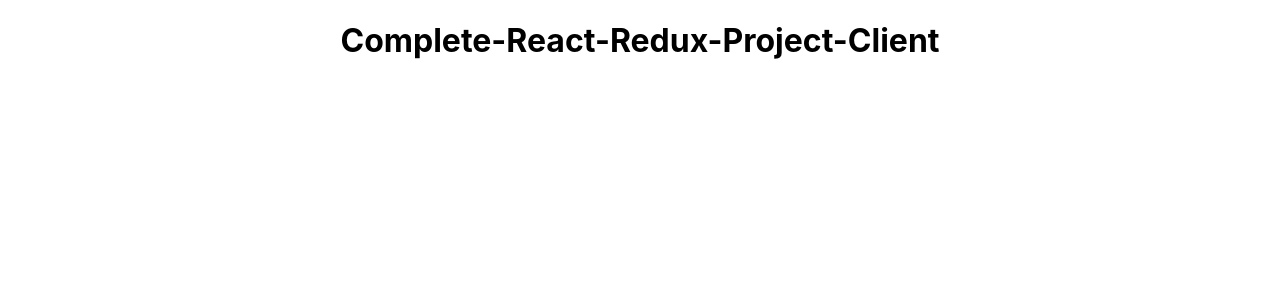
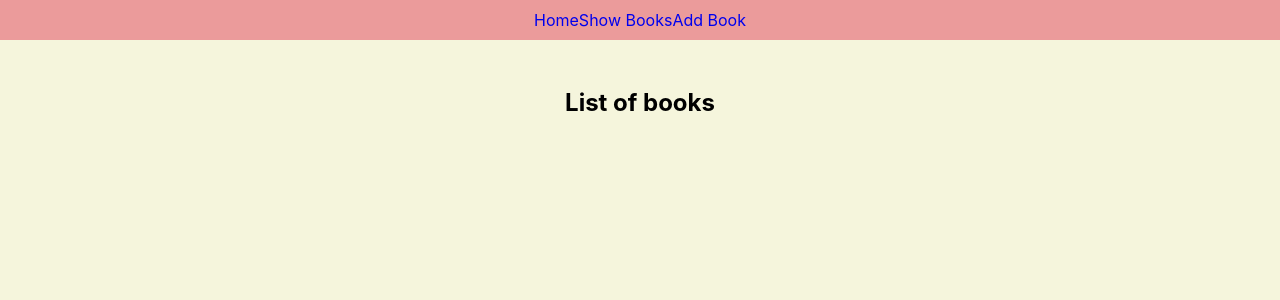
Before and after one commit to shamim-5/complete-react-redux-project, a React (Create React App) app: page /show-books in a window 1280 px wide. Shown: the top 300 px of the page. Built offline with nearby package versions, Linux system fonts and the light colour scheme.

Commit message:
add routes nav and custom-css

```diff
--- a/package.json
+++ b/package.json
@@ -3,11 +3,14 @@
   "version": "0.1.0",
   "private": true,
   "dependencies": {
+    "@reduxjs/toolkit": "^1.8.3",
     "@testing-library/jest-dom": "^5.16.4",
     "@testing-library/react": "^13.3.0",
     "@testing-library/user-event": "^13.5.0",
     "react": "^18.2.0",
     "react-dom": "^18.2.0",
+    "react-redux": "^8.0.2",
+    "react-router-dom": "^6.3.0",
     "react-scripts": "5.0.1",
     "web-vitals": "^2.1.4"
   },
--- a/src/App.css
+++ b/src/App.css
@@ -1,38 +1,86 @@
-.App {
-  text-align: center;
+/* Custom Style */
+* {
+  margin: 0;
+  padding: 0;
+  box-sizing: border-box;
+  text-decoration: none;
+  list-style-type: none;
+  outline: none;
 }
 
-.App-logo {
-  height: 40vmin;
-  pointer-events: none;
+body {
+  background-color: beige;
 }
 
-@media (prefers-reduced-motion: no-preference) {
-  .App-logo {
-    animation: App-logo-spin infinite 20s linear;
-  }
+nav {
+  background-color: rgb(235, 155, 155);
+  height: 5vh;
+  display: flex;
+  justify-content: center;
+  align-items: center;
+  padding: 1rem;
 }
 
-.App-header {
-  background-color: #282c34;
-  min-height: 100vh;
-  display: flex;
-  flex-direction: column;
-  align-items: center;
-  justify-content: center;
-  font-size: calc(10px + 2vmin);
+.nav-link {
+  color: black;
+  margin: 0 1rem 0 0;
+  transition: all 0.3s;
+}
+
+.nav-link:hover {
   color: white;
 }
 
-.App-link {
-  color: #61dafb;
+main {
+  min-width: 90vh;
+  display: flex;
+  justify-content: center;
+  align-items: flex-start;
 }
 
-@keyframes App-logo-spin {
-  from {
-    transform: rotate(0deg);
-  }
-  to {
-    transform: rotate(360deg);
-  }
+h2 {
+  text-align: center;
+  margin: 3rem;
 }
+
+table {
+  margin: 3rem;
+  border-collapse: collapse;
+}
+
+td,
+th {
+  border: 1px solid;
+  padding: 1rem;
+}
+
+button {
+  width: 5rem;
+  margin: 0.5rem;
+  padding: 0.2rem;
+  border-radius: 0.5rem;
+  cursor: pointer;
+}
+
+button:hover {
+  background-color: black;
+  color: white;
+}
+
+.form-field {
+  margin: 1rem;
+}
+
+input {
+  width: 20rem;
+  padding: 0.2rem;
+}
+
+footer {
+  background-color: antiquewhite;
+  height: 5vh;
+  display: flex;
+  justify-content: center;
+  align-items: center;
+  padding: 1rem;
+}
--- a/src/App.js
+++ b/src/App.js
@@ -1,9 +1,10 @@
 import './App.css';
+import Index from './routes';
 
 function App() {
   return (
-    <div className="App">
-      <h1>Complete-React-Redux-Project-Client</h1>
+    <div>
+      <Index />
     </div>
   );
 }
--- /dev/null
+++ b/src/__steps.js
@@ -0,0 +1,4 @@
+/**
+ * 1. @reduxjs/toolkit react-router-dom react-redux  => installed
+ * 2.
+ */
--- /dev/null
+++ b/src/features/books/AddBook.jsx
@@ -0,0 +1,11 @@
+import React from 'react';
+
+const AddBook = () => {
+   return (
+      <div>
+         <h2>Add Book</h2>
+      </div>
+   );
+};
+
+export default AddBook;
--- /dev/null
+++ b/src/features/books/BooksView.jsx
@@ -0,0 +1,11 @@
+import React from 'react';
+
+const BooksView = () => {
+   return (
+      <div>
+         <h2>List of books</h2>
+      </div>
+   );
+};
+
+export default BooksView;
--- /dev/null
+++ b/src/layouts/Navbar.js
@@ -0,0 +1,16 @@
+import React from "react";
+import { Link } from "react-router-dom";
+
+const s = () => {
+  return (
+    <div>
+      <nav>
+        <Link to="/">Home</Link>
+        <Link to="/show-books">Show Books</Link>
+        <Link to="/add-book">Add Book</Link>
+      </nav>
+    </div>
+  );
+};
+
+export default s;
--- /dev/null
+++ b/src/pages/Error.jsx
@@ -0,0 +1,11 @@
+import React from 'react';
+
+const Error = () => {
+   return (
+      <div>
+         Error Page
+      </div>
+   );
+};
+
+export default Error;
--- /dev/null
+++ b/src/pages/Home.jsx
@@ -0,0 +1,11 @@
+import React from 'react';
+
+const Home = () => {
+   return (
+      <div>
+         <h1>Home</h1>
+      </div>
+   );
+};
+
+export default Home;
--- /dev/null
+++ b/src/routes/index.js
@@ -0,0 +1,23 @@
+import React from "react";
+import { BrowserRouter, Routes, Route } from "react-router-dom";
+import Error from "../pages/Error";
+import Home from "../pages/Home";
+import Navbar from "../layouts/Navbar"
+import BooksView from "../features/books/BooksView";
+import AddBook from "../features/books/AddBook";
+
+const Index = () => {
+   return <BrowserRouter>
+      <Navbar />
+      <main>
+         <Routes>
+            <Route path="/" element={<Home />} />
+            <Route path="/show-books" element={<BooksView />} />
+            <Route path="/add-book" element={<AddBook />} />
+            <Route path="*" element={<Error />} />
+            </Routes>
+      </main>
+   </BrowserRouter>
+};
+
+export default Index;
```
Also changed, not shown: src/features/books/EditBook.jsx (added, +11 -0 lines), src/layouts/Footer.js (added, +11 -0 lines), 1 other file (tests, documents, lock files or other folders).
